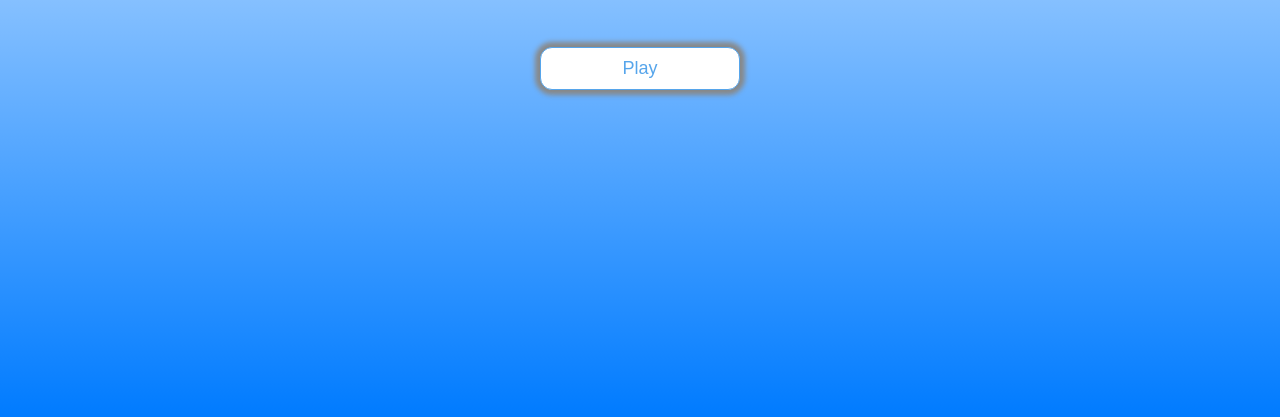
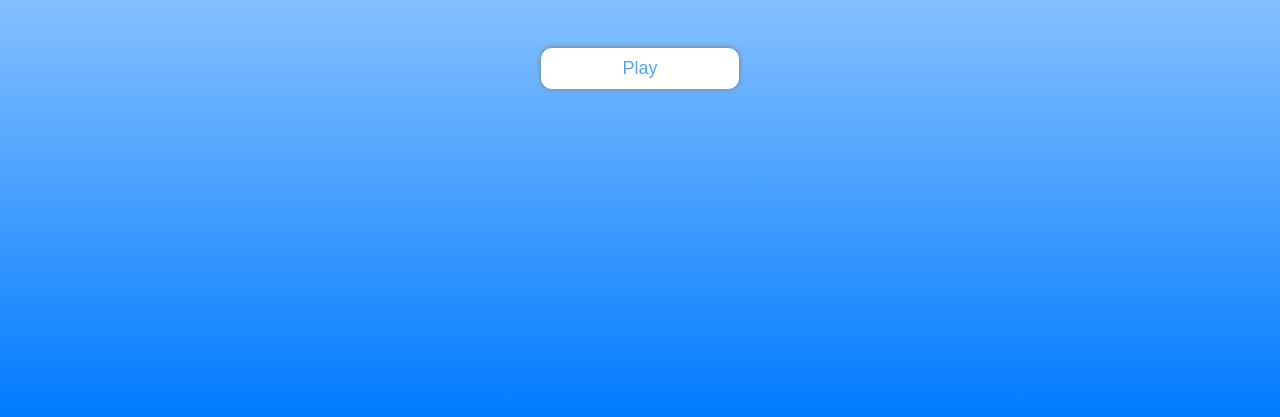
Before and after one commit to ameliyayy/project-quiz, a plain HTML site: page index.html in a window 1280 px wide. Shown: the part 383-800 px from the top of the page. Drawn offline with Linux system fonts and the light colour scheme.

Commit message:
Update app.css

```diff
--- a/app.css
+++ b/app.css
@@ -91,9 +91,9 @@ h3 {
   text-decoration: none;
   color: #56a5eb;
   background-color: white;
-  moz-box-shadow: 0 0 5px 5px #888;
-  webkit-box-shadow: 0 0 5px 5px#888;
-  box-shadow: 0 0 5px 5px #888;
+  moz-box-shadow: 0 0 5px #888;
+  webkit-box-shadow: 0 0 5px#888;
+  box-shadow: 0 0 5px #888;
 }
 
 .btn:hover {
```
